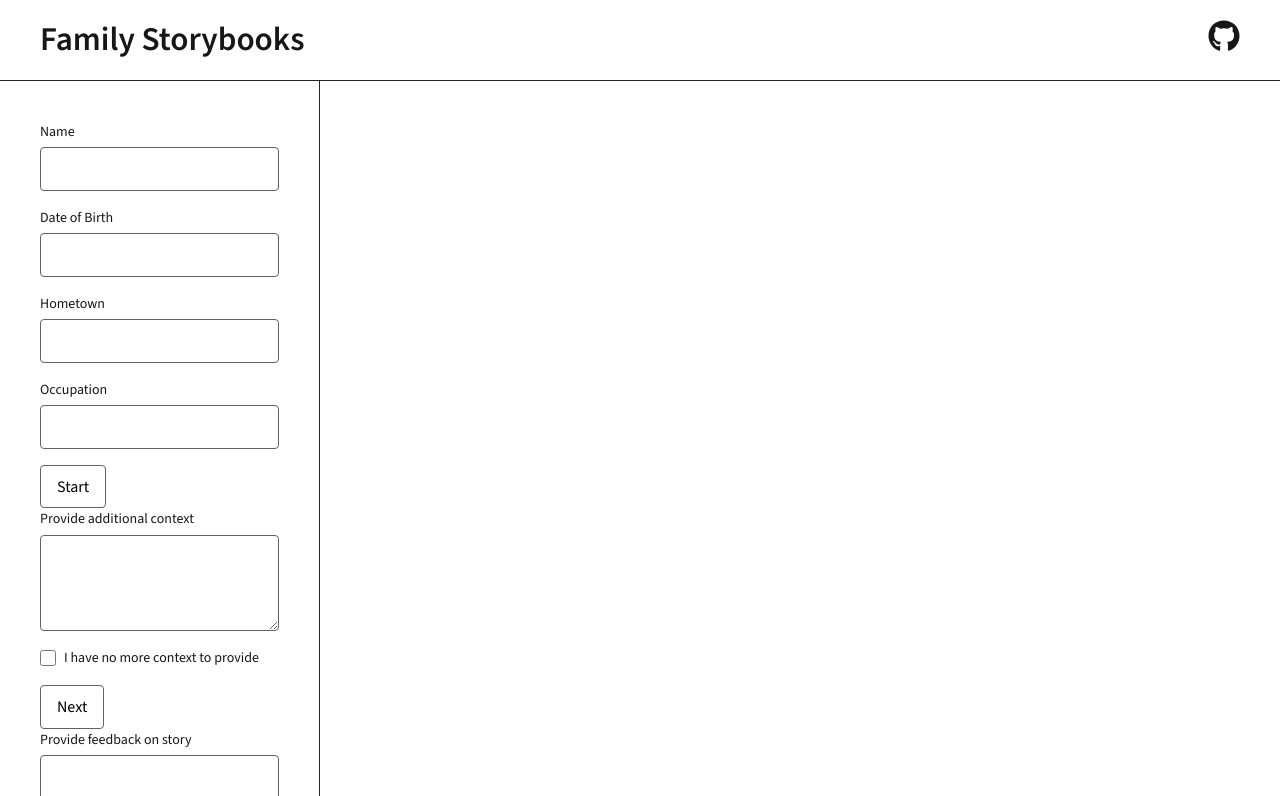
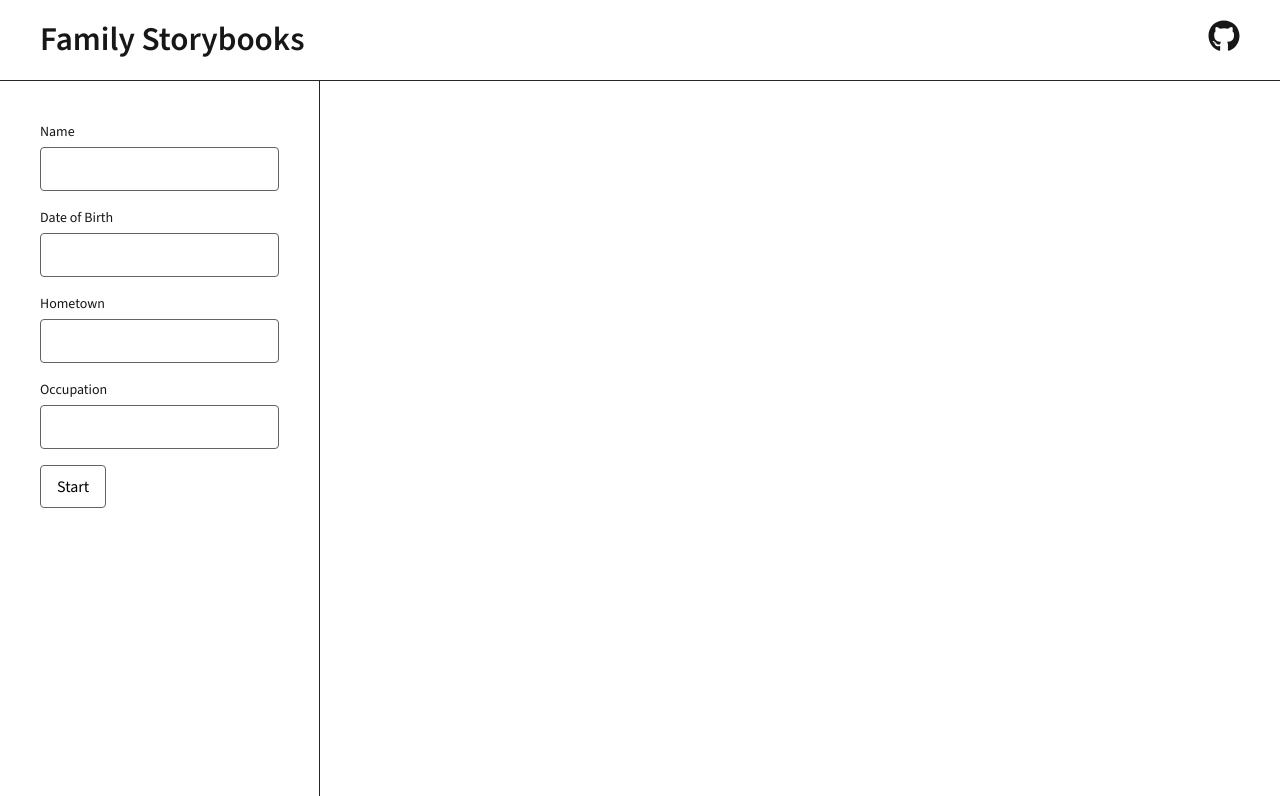
Before and after one commit to justono1/family-history-storybook, a Next.js app in the folder apps/web/: page / in a window 1280 px wide. Shown: the top 796 px of the page. Built offline with nearby package versions, Linux system fonts and the light colour scheme.

Commit message:
steps hide and show

```diff
--- a/apps/web/app/page.tsx
+++ b/apps/web/app/page.tsx
@@ -16,6 +16,8 @@ import StoryFeedbackForm, {
 
 export default function Home() {
   const [runId, setRunId] = useState<string>();
+  // 0=initial, 1=history feedback, 2=story feedback, 3=done
+  const [step, setStep] = useState<number>(0);
   const [isGeneratingHistory, setIsGeneratingHistory] =
     useState<boolean>(false);
   const [historyPreview, setHistoryPreview] = useState<string>();
@@ -40,7 +42,8 @@ export default function Home() {
       setHistoryPreview(
         result.data.steps["provide-more-context"].payload.history
       );
-
+      // move to history feedback step
+      setStep(1);
       setIsGeneratingHistory(false);
     } catch (err) {
       setIsGeneratingHistory(false);
@@ -82,6 +85,10 @@ export default function Home() {
           result.data.steps["provide-story-feedback"].payload.story
         );
       }
+      // if user accepted history, move to story feedback step
+      if (data.isSatisfied) {
+        setStep(2);
+      }
 
       setIsGeneratingHistory(false);
     } catch (err) {
@@ -113,9 +120,13 @@ export default function Home() {
 
       // If Step is completed set the output
       if (result?.data?.steps["provide-story-feedback"]?.output?.story) {
-        setHistoryPreview(
+        setStoryPreview(
           result?.data?.steps["provide-story-feedback"]?.output?.story
         );
+      }
+      // if user is satisfied with story, finish
+      if (data.isSatisfied) {
+        setStep(3);
       }
 
       setIsGeneratingStory(false);
@@ -142,12 +153,17 @@ export default function Home() {
       <main className={styles.main}>
         {/* ← Left sidebar */}
         <aside className={styles.sidebar}>
-          <InitialForm onSubmit={onSubmitInitialStep} />
-          <HistoryFeedbackForm
-            runId={runId}
-            onSubmit={onHistoryFeedbackSubmit}
-          />
-          <StoryFeedbackForm runId={runId} onSubmit={onStoryFeedbackSubmit} />
+          {step === 0 && <InitialForm onSubmit={onSubmitInitialStep} />}
+          {step === 1 && (
+            <HistoryFeedbackForm
+              runId={runId}
+              onSubmit={onHistoryFeedbackSubmit}
+            />
+          )}
+          {step === 2 && (
+            <StoryFeedbackForm runId={runId} onSubmit={onStoryFeedbackSubmit} />
+          )}
+          {step === 3 && <p>All Done</p>}
         </aside>
 
         {/* → Right content area */}
```
